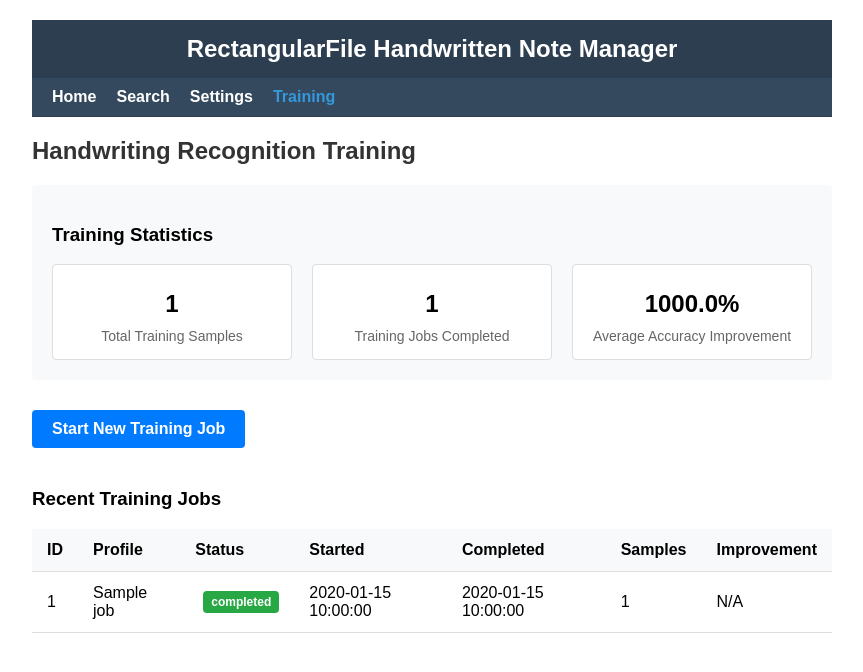
After one commit to jdkruzr/RectangularFile, a Flask app: template templates/training_management.html in a window 1280 px wide. The commit adds this page. Shown: the top 672 px of the page, without its empty margins (208-1071 px from the left). Run offline with Flask 2, Linux system fonts and the light colour scheme; the template is opened without the code that fills it: most values are stand-ins (such as "Sample title", 1, 10 or a date in 2020).

Commit message:
skeleton for training

```diff
--- a/app.py
+++ b/app.py
@@ -362,6 +362,136 @@ def on_file_removed(filename: str):
     else:
         print(f"Failed to mark document as removed in database: {filename}")
 
+@app.route('/training/correct/<int:doc_id>/<int:page_num>')
+def training_correction_page(doc_id, page_num):
+    """Show page for correcting OCR results for training."""
+    document = db.get_document_by_id(doc_id)
+    if not document:
+        return render_template('error.html', message="Document not found"), 404
+
+    # Get OCR text for the page
+    page_texts = db.get_document_text(doc_id)
+    if not page_texts or page_num not in page_texts:
+        return render_template('error.html', message="Page text not found"), 404
+
+    page_text = page_texts[page_num]
+
+    return render_template(
+        'training_correction.html',
+        document=document,
+        page_num=page_num,
+        ocr_text=page_text.get('text', ''),
+        confidence=page_text.get('confidence', 0)
+    )
+
+@app.route('/training/submit', methods=['POST'])
+def submit_correction():
+    """Submit a corrected text sample for training."""
+    doc_id = request.form.get('doc_id', type=int)
+    page_num = request.form.get('page_num', type=int)
+    original_text = request.form.get('original_text', '')
+    corrected_text = request.form.get('corrected_text', '')
+
+    if not all([doc_id, page_num, original_text, corrected_text]):
+        return jsonify(success=False, message="Missing required fields"), 400
+
+    from handwriting_trainer import HandwritingTrainer
+    trainer = HandwritingTrainer(db)
+
+    success = trainer.collect_training_sample(
+        doc_id=doc_id,
+        page_num=page_num,
+        original_text=original_text,
+        corrected_text=corrected_text
+    )
+
+    if success:
+        return jsonify(success=True, message="Thank you for your correction!")
+    else:
+        return jsonify(success=False, message="Failed to save correction"), 500
+
+@app.route('/training/start', methods=['POST'])
+def start_training():
+    """Start a training job for handwriting recognition."""
+    profile_name = request.form.get('profile_name', 'default')
+
+    from handwriting_trainer import HandwritingTrainer
+    trainer = HandwritingTrainer(db)
+
+    job_id = trainer.start_training_job(profile_name)
+
+    if job_id:
+        # In a real app, you'd queue this for background processing
+        # For simplicity, we'll just do it synchronously
+        if trainer.generate_training_data(job_id):
+            if trainer.execute_training(job_id):
+                return jsonify(success=True, message=f"Training completed successfully! Job ID: {job_id}")
+            else:
+                return jsonify(success=False, message="Training execution failed"), 500
+        else:
+            return jsonify(success=False, message="Failed to generate training data"), 500
+    else:
+        return jsonify(success=False, message="Failed to start training job"), 500
+
+@app.route('/training')
+def training_management():
+    """Manage handwriting recognition training."""
+    # Get training stats and jobs
+    success = request.args.get('success', None)
+    message = request.args.get('message', None)
+
+    if success is not None:
+        success = success.lower() == 'true'
+
+    with db.get_connection() as conn:
+        cursor = conn.cursor()
+
+        # Get stats
+        cursor.execute("""
+            SELECT COUNT(*) as total_samples
+            FROM handwriting_training_data
+        """)
+        total_samples = cursor.fetchone()['total_samples']
+
+        cursor.execute("""
+            SELECT COUNT(*) as total_jobs
+            FROM training_jobs
+            WHERE status = 'completed'
+        """)
+        total_jobs = cursor.fetchone()['total_jobs']
+
+        cursor.execute("""
+            SELECT AVG(accuracy_improvement) as avg_improvement
+            FROM training_jobs
+            WHERE status = 'completed' AND accuracy_improvement IS NOT NULL
+        """)
+        avg_improvement = cursor.fetchone()['avg_improvement'] or 0
+
+        # Get recent jobs
+        cursor.execute("""
+            SELECT j.id, p.profile_name, j.status, j.started_at, j.completed_at,
+                   j.sample_count, j.accuracy_improvement
+            FROM training_jobs j
+            JOIN handwriting_profiles p ON j.profile_id = p.id
+            ORDER BY j.started_at DESC
+            LIMIT 10
+        """)
+        jobs = [dict(row) for row in cursor.fetchall()]
+
+        stats = {
+            'total_samples': total_samples,
+            'total_jobs': total_jobs,
+            'avg_improvement': avg_improvement
+        }
+
+    return render_template(
+        'training_management.html',
+        stats=stats,
+        jobs=jobs,
+        success=success,
+        message=message
+    )
+
 if __name__ == '__main__':
     if not os.path.exists(UPLOAD_FOLDER):
         os.makedirs(UPLOAD_FOLDER)
--- /dev/null
+++ b/templates/training_management.html
@@ -0,0 +1,254 @@
+<!DOCTYPE html>
+<html>
+<head>
+    <title>Training Management - RectangularFile</title>
+    <link rel="stylesheet" href="{{ url_for('static', filename='css/styles.css') }}">
+    <style>
+        .training-container {
+            margin-top: 20px;
+        }
+
+        .stats-panel {
+            background-color: #f8f9fa;
+            border-radius: 4px;
+            padding: 20px;
+            margin-bottom: 20px;
+        }
+
+        .stats-grid {
+            display: grid;
+            grid-template-columns: repeat(3, 1fr);
+            gap: 20px;
+        }
+
+        .stat-box {
+            background-color: white;
+            border: 1px solid #ddd;
+            border-radius: 4px;
+            padding: 15px;
+            text-align: center;
+        }
+
+        .stat-value {
+            font-size: 24px;
+            font-weight: bold;
+            margin: 10px 0;
+        }
+
+        .stat-label {
+            color: #666;
+            font-size: 14px;
+        }
+
+        .training-jobs {
+            margin-top: 30px;
+        }
+
+        table {
+            width: 100%;
+            border-collapse: collapse;
+        }
+
+        th, td {
+            padding: 12px 15px;
+            text-align: left;
+            border-bottom: 1px solid #ddd;
+        }
+
+        th {
+            background-color: #f8f9fa;
+            font-weight: bold;
+        }
+
+        tr:hover {
+            background-color: #f5f5f5;
+        }
+
+        .status-badge {
+            display: inline-block;
+            padding: 4px 8px;
+            border-radius: 4px;
+            font-size: 12px;
+            font-weight: bold;
+        }
+
+        .status-pending {
+            background-color: #ffc107;
+            color: #212529;
+        }
+
+        .status-completed {
+            background-color: #28a745;
+            color: white;
+        }
+
+        .status-failed {
+            background-color: #dc3545;
+            color: white;
+        }
+
+        .status-processing {
+            background-color: #17a2b8;
+            color: white;
+        }
+
+        .button-container {
+            margin-top: 20px;
+        }
+
+        .button {
+            padding: 10px 20px;
+            border: none;
+            border-radius: 4px;
+            cursor: pointer;
+            font-weight: bold;
+            background-color: #007bff;
+            color: white;
+        }
+
+        .message {
+            margin-top: 20px;
+            padding: 10px;
+            border-radius: 4px;
+        }
+
+        .success-message {
+            background-color: #d4edda;
+            color: #155724;
+            border: 1px solid #c3e6cb;
+        }
+
+        .error-message {
+            background-color: #f8d7da;
+            color: #721c24;
+            border: 1px solid #f5c6cb;
+        }
+    </style>
+</head>
+<body>
+    <!-- Title Bar -->
+    <div class="title-bar">
+        <h1 class="app-title">RectangularFile Handwritten Note Manager</h1>
+    </div>
+
+    <!-- Navigation Bar -->
+    <div class="nav-bar">
+        <ul>
+            <li><a href="/">Home</a></li>
+            <li><a href="/search">Search</a></li>
+            <li><a href="/settings/page">Settings</a></li>
+            <li><a href="/training" class="active">Training</a></li>
+        </ul>
+    </div>
+
+    <h2>Handwriting Recognition Training</h2>
+
+    <div class="training-container">
+        <div class="stats-panel">
+            <h3>Training Statistics</h3>
+            <div class="stats-grid">
+                <div class="stat-box">
+                    <div class="stat-value">{{ stats.total_samples }}</div>
+                    <div class="stat-label">Total Training Samples</div>
+                </div>
+                <div class="stat-box">
+                    <div class="stat-value">{{ stats.total_jobs }}</div>
+                    <div class="stat-label">Training Jobs Completed</div>
+                </div>
+                <div class="stat-box">
+                    <div class="stat-value">{{ "%.1f"|format(stats.avg_improvement * 100) }}%</div>
+                    <div class="stat-label">Average Accuracy Improvement</div>
+                </div>
+            </div>
+        </div>
+
+        <div class="button-container">
+            <button id="startTrainingButton" class="button">Start New Training Job</button>
+        </div>
+
+        {% if message %}
+            <div class="message {% if success %}success-message{% else %}error-message{% endif %}">
+                {{ message }}
+            </div>
+        {% endif %}
+
+        <div class="training-jobs">
+            <h3>Recent Training Jobs</h3>
+            {% if jobs %}
+                <table>
+                    <thead>
+                        <tr>
+                            <th>ID</th>
+                            <th>Profile</th>
+                            <th>Status</th>
+                            <th>Started</th>
+                            <th>Completed</th>
+                            <th>Samples</th>
+                            <th>Improvement</th>
+                        </tr>
+                    </thead>
+                    <tbody>
+                        {% for job in jobs %}
+                            <tr>
+                                <td>{{ job.id }}</td>
+                                <td>{{ job.profile_name }}</td>
+                                <td>
+                                    <span class="status-badge status-{{ job.status.lower() }}">
+                                        {{ job.status }}
+                                    </span>
+                                </td>
+                                <td>{{ job.started_at }}</td>
+                                <td>{{ job.completed_at or 'N/A' }}</td>
+                                <td>{{ job.sample_count }}</td>
+                                <td>
+                                    {% if job.accuracy_improvement %}
+                                        {{ "%.1f"|format(job.accuracy_improvement * 100) }}%
+                                    {% else %}
+                                        N/A
+                                    {% endif %}
+                                </td>
+                            </tr>
+                        {% endfor %}
+                    </tbody>
+                </table>
+            {% else %}
+                <p>No training jobs have been run yet.</p>
+            {% endif %}
+        </div>
+    </div>
+
+    <script>
+        document.addEventListener('DOMContentLoaded', function() {
+            const startTrainingButton = document.getElementById('startTrainingButton');
+
+            startTrainingButton.addEventListener('click', function() {
+                // Disable button to prevent multiple clicks
+                startTrainingButton.disabled = true;
+                startTrainingButton.textContent = 'Starting Training...';
+
+                // Prepare form data
+                const formData = new FormData();
+                formData.append('profile_name', 'default');
+
+                // Submit request to start training
+                fetch('/training/start', {
+                    method: 'POST',
+                    body: formData
+                })
+                .then(response => response.json())
+                .then(data => {
+                    if (data.success) {
+                        window.location.href = '/training?success=true&message=' + encodeURIComponent(data.message);
+                    } else {
+                        window.location.href = '/training?success=false&message=' + encodeURIComponent(data.message);
+                    }
+                })
+                .catch(error => {
+                    console.error('Error:', error);
+                    window.location.href = '/training?success=false&message=An error occurred while starting the training job';
+                });
+            });
+        });
+    </script>
+</body>
+</html>
```
Also changed, not shown: handwriting_recognition.py (+27 -3 lines), templates/training_correction.html (added, +216 -0 lines), templates/view_document.html (+5 -2 lines).
